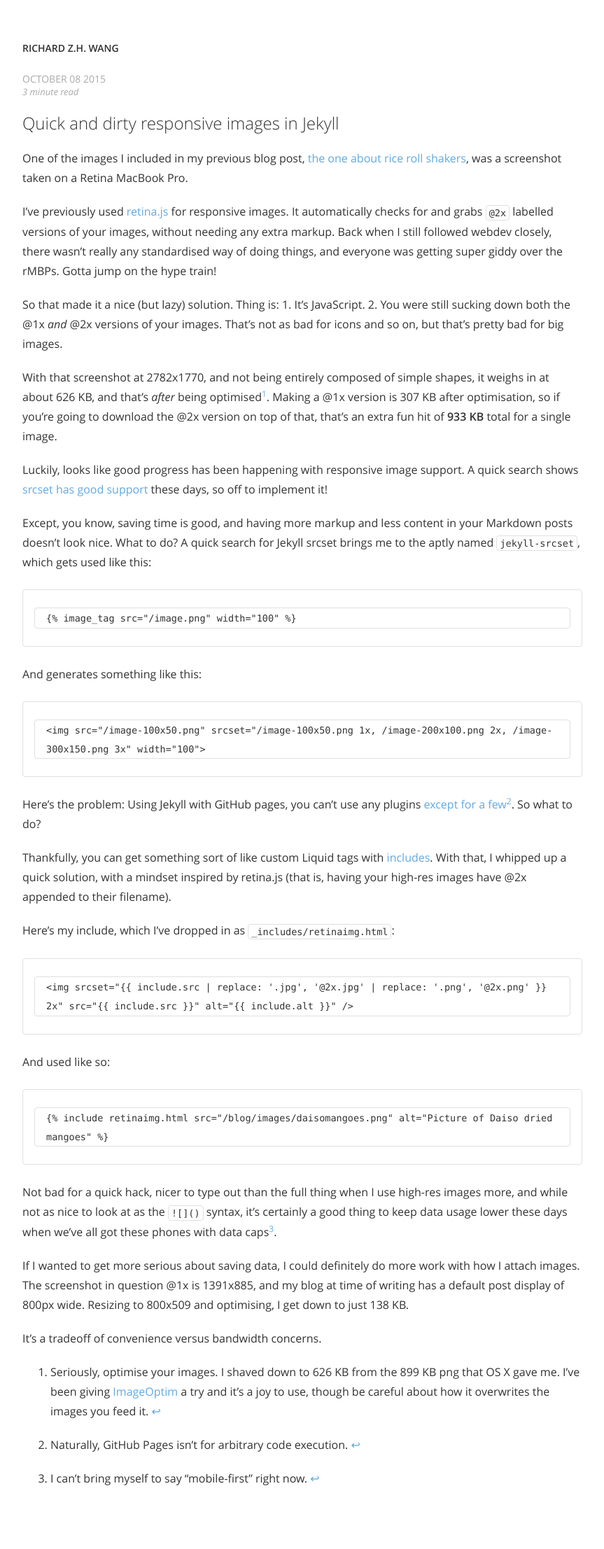
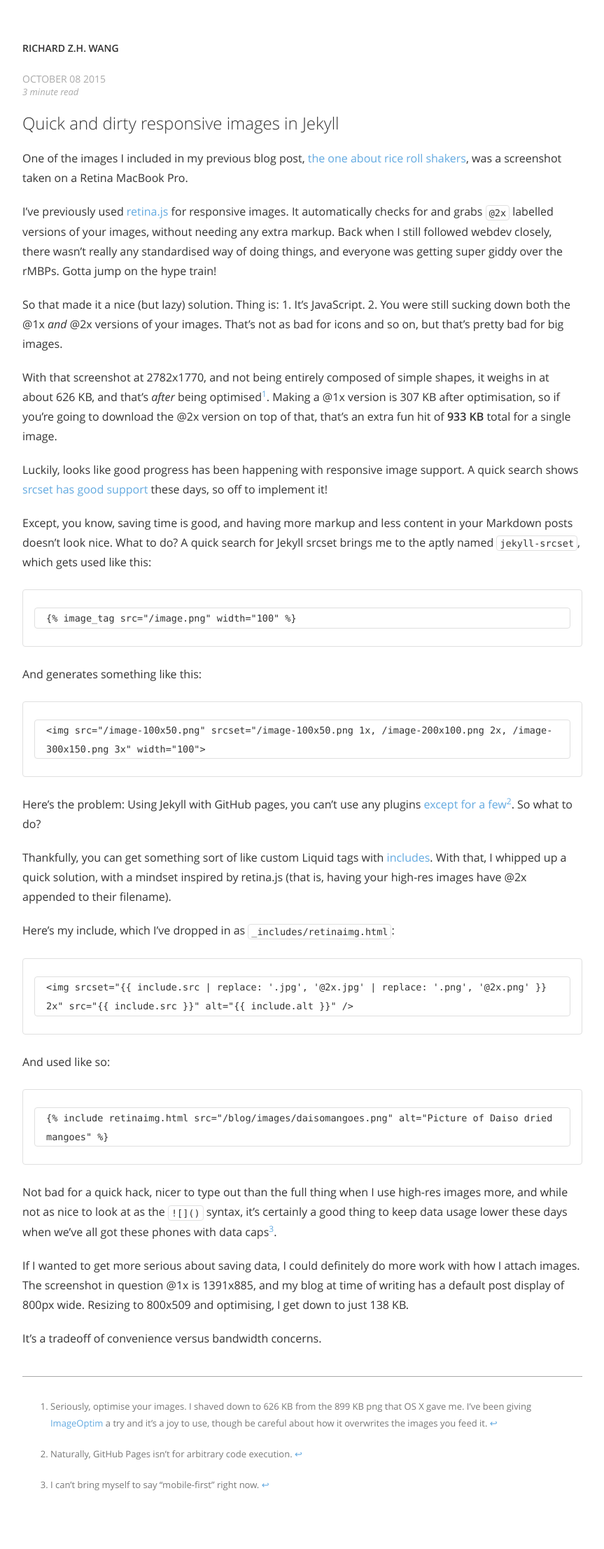
Before and after one commit to rzhw/rzhw.me, a Jekyll site: the page built from _posts/2015-10-08-quick-and-dirty-responsive-images-in-jekyll.md, in a window 1280 px wide. Shown: the whole page at 70% size, without its empty margins (208-1071 px from the left). Built offline with Jekyll 4.4.1, drawn with Linux system fonts in a browser that asks for light colours.

Commit message:
Add footnote styling

```diff
--- a/css/style.css
+++ b/css/style.css
@@ -101,3 +101,14 @@ article.post .reading-time {
     font-size: small;
     font-style: italic;
 }
+
+article.post .footnotes {
+    margin-top: 40px;
+    padding-top: 10px;
+    border-top: 1px solid #aaa;
+    font-size: small;
+    color: #777;
+}
+article.post .footnotes p {
+    line-height: 24px;
+}
```
